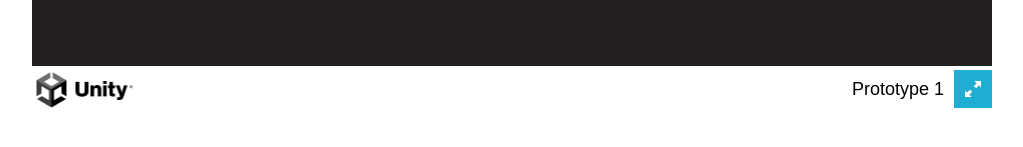
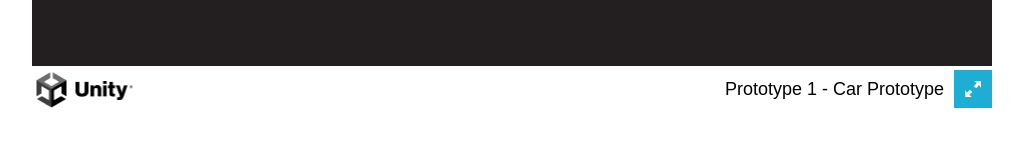
Before and after one commit to Gaurav-Zanpure/car-prototype, a plain HTML site: page index.html in a window 1280 px wide. Shown: the part 613-760 px from the top of the page, without its empty margins (128-1151 px from the left). Drawn offline with Linux system fonts and the light colour scheme; no server answers; a script that the page names is missing.

Commit message:
Update index.html

```diff
--- a/index.html
+++ b/index.html
@@ -3,7 +3,7 @@
   <head>
     <meta charset="utf-8">
     <meta http-equiv="Content-Type" content="text/html; charset=utf-8">
-    <title>Unity Web Player | Prototype 1</title>
+    <title>Unity Web Player | Prototype 1 - Car Prototype</title>
     <link rel="shortcut icon" href="TemplateData/favicon.ico">
     <link rel="stylesheet" href="TemplateData/style.css">
   </head>
@@ -20,7 +20,7 @@
       <div id="unity-footer">
         <div id="unity-logo-title-footer"></div>
         <div id="unity-fullscreen-button"></div>
-        <div id="unity-build-title">Prototype 1</div>
+        <div id="unity-build-title">Prototype 1 - Car Prototype</div>
       </div>
     </div>
     <script>
```
